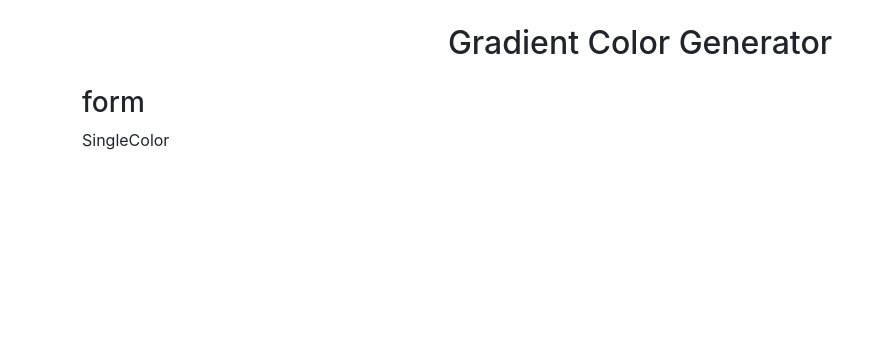
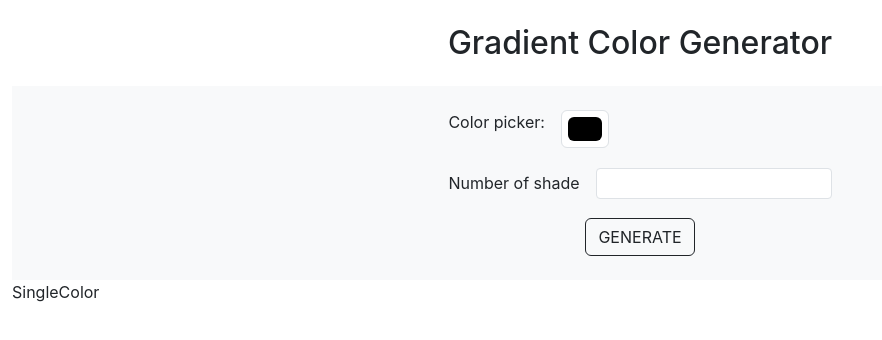
Before and after one commit to sder12/react-color-gradient, a React (Create React App) app: page / in a window 1280 px wide. Shown: the top 340 px of the page, without its empty margins (0-882 px from the left). Built offline with nearby package versions, Linux system fonts and the light colour scheme.

Commit message:
Add form with prevent default

```diff
--- a/src/App.js
+++ b/src/App.js
@@ -4,7 +4,7 @@ import GridColor from './components/GridColor'
 const App = () => {
   return (
     <>
-      <div className="container">
+      <div className="container-fluid">
         <h1 className="pt-4 pb-3 text-center fs-2">Gradient Color Generator</h1>
         <GridColor />
       </div>
--- a/src/components/GridColor.js
+++ b/src/components/GridColor.js
@@ -1,11 +1,52 @@
-import React from 'react';
+import React, { useState } from 'react';
 import SingleColor from './SingleColor';
 
 const GridColor = () => {
+    //DATA
+    const [color, setColor] = useState('#EE4266');
+    //FUNCTION
+    const handleSubmit = (e) => {
+        e.preventDefault();
+        console.log('submit')
+    }
+
+    //RETURN
     return (
         <div>
-            <h3>form</h3>
+            {/* FORM */}
+            <div className="bg-light py-4 px-4 d-flex justify-content-center">
 
+                <form onSubmit={handleSubmit}>
+                    {/* Color */}
+                    <div className="d-flex gap-3 mb-3">
+                        <label htmlFor="color" className="form-label">
+                            Color picker:
+                        </label>
+                        <input id="color" type="color" name="color"
+                            className="form-control form-control-color"
+                            title="Choose your color" />
+                    </div>
+                    {/* Number square */}
+                    <div className="row g-3 align-items-center mb-3">
+                        <div className="col-auto">
+                            <label htmlFor="number" type="number"
+                                className="col-form-label">
+                                Number of shade
+                            </label>
+                        </div>
+                        <div className="col-auto">
+                            <input id="number" type="number" name="number"
+                                className="form-control form-control-sm" ></input>
+                        </div>
+                    </div>
+                    {/* BTN */}
+                    <div className='text-center'>
+                        <button className="btn btn-outline-dark rounded ">GENERATE</button>
+                    </div>
+                </form>
+            </div>
+
+            {/* GRID */}
             <SingleColor />
         </div>
     )
```
